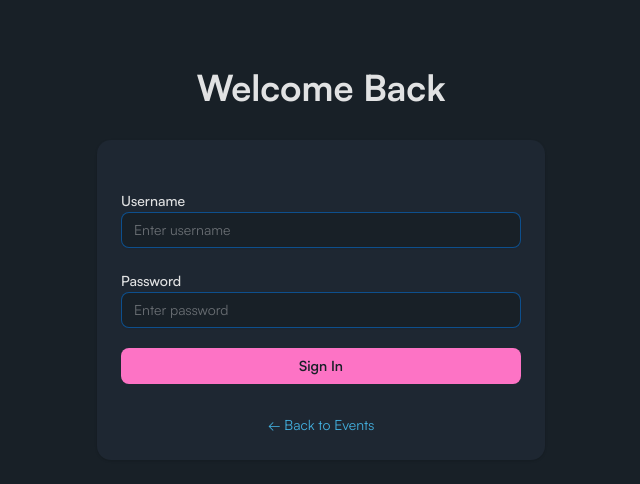
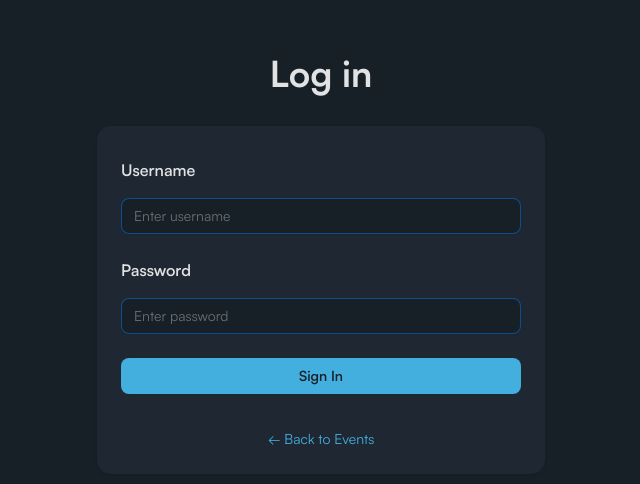
Before and after one commit to amanduhhhh/htn-events, a Next.js app: page /login in a window 1280 px wide. Shown: the part 136-620 px from the top of the page, without its empty margins (319-959 px from the left). Built offline with nearby package versions, Linux system fonts and the light colour scheme.

Commit message:
integrate event modal

```diff
--- a/app/login/page.tsx
+++ b/app/login/page.tsx
@@ -35,17 +35,17 @@ export default function LoginPage() {
       <div className="w-full max-w-md space-y-8">
         <div className="text-center">
           <h2 className="text-3xl sm:text-4xl font-bold text-foreground">
-            Welcome Back
+            Log in
           </h2>
         </div>
 
         <Card className="bg-card border-0">
-          <CardContent className="pt-6">
-            <form onSubmit={handleSubmit} className="space-y-5">
-              <div className="space-y-2">
+          <CardContent className="pt-2">
+            <form onSubmit={handleSubmit} className="space-y-6">
+              <div className="space-y-4">
                 <label
                   htmlFor="username"
-                  className="text-sm font-medium text-foreground"
+                  className="text-base font-semibold text-foreground block"
                 >
                   Username
                 </label>
@@ -60,10 +60,10 @@ export default function LoginPage() {
                 />
               </div>
 
-              <div className="space-y-2">
+              <div className="space-y-4">
                 <label
                   htmlFor="password"
-                  className="text-sm font-medium text-foreground"
+                  className="text-base font-semibold text-foreground block"
                 >
                   Password
                 </label>
@@ -87,7 +87,7 @@ export default function LoginPage() {
               <Button
                 type="submit"
                 disabled={isLoading}
-                className="w-full bg-pink hover:bg-pink/80 text-background font-semibold"
+                className="w-full bg-light-blue hover:bg-light-blue/80 text-background font-semibold"
               >
                 {isLoading ? "Signing in..." : "Sign In"}
               </Button>
--- a/app/page.tsx
+++ b/app/page.tsx
@@ -5,6 +5,7 @@ import Link from "next/link";
 import { useRouter } from "next/navigation";
 import { fetchEvents, TEvent } from "@/lib/api";
 import { EventCard } from "@/components/EventCard";
+import { EventModal } from "@/components/EventModal";
 import { Button } from "@/components/ui/button";
 
 interface GroupedEvents {
@@ -53,15 +54,42 @@ function groupEventsByDate(events: TEvent[]): GroupedEvents[] {
 
 export default function Home() {
   const [groupedEvents, setGroupedEvents] = useState<GroupedEvents[]>([]);
+  const [allEvents, setAllEvents] = useState<TEvent[]>([]);
   const [loading, setLoading] = useState(true);
   const [error, setError] = useState<string | null>(null);
   const [isAuthenticated, setIsAuthenticated] = useState(false);
+  const [selectedEvent, setSelectedEvent] = useState<TEvent | null>(null);
+  const [isModalOpen, setIsModalOpen] = useState(false);
   const router = useRouter();
 
   useEffect(() => {
     const authStatus = localStorage.getItem("isAuthenticated") === "true";
     setIsAuthenticated(authStatus);
   }, []);
+
+  useEffect(() => {
+    const hash = window.location.hash.slice(1);
+    if (hash) {
+      const eventId = parseInt(hash);
+      const event = allEvents.find((e) => e.id === eventId);
+      if (event) {
+        setSelectedEvent(event);
+        setIsModalOpen(true);
+      }
+    }
+  }, [allEvents]);
+
+  const handleEventClick = (event: TEvent) => {
+    setSelectedEvent(event);
+    setIsModalOpen(true);
+    window.history.pushState(null, "", `#${event.id}`);
+  };
+
+  const handleCloseModal = () => {
+    setIsModalOpen(false);
+    setSelectedEvent(null);
+    window.history.pushState(null, "", window.location.pathname);
+  };
 
   const handleLogout = () => {
     localStorage.removeItem("isAuthenticated");
@@ -77,6 +105,8 @@ export default function Home() {
         const sortedEvents = fetchedEvents.sort(
           (a, b) => a.start_time - b.start_time
         );
+
+        setAllEvents(sortedEvents);
 
         const filteredEvents = isAuthenticated
           ? sortedEvents
@@ -168,7 +198,12 @@ export default function Home() {
                 </h2>
                 <div className="grid gap-6 sm:grid-cols-2">
                   {group.events.map((event) => (
-                    <EventCard key={event.id} event={event} />
+                    <div key={event.id} id={`event-${event.id}`}>
+                      <EventCard
+                        event={event}
+                        onClick={() => handleEventClick(event)}
+                      />
+                    </div>
                   ))}
                 </div>
               </div>
@@ -176,6 +211,14 @@ export default function Home() {
           </div>
         )}
       </div>
+
+      <EventModal
+        event={selectedEvent}
+        allEvents={allEvents}
+        isOpen={isModalOpen}
+        onClose={handleCloseModal}
+        onEventClick={handleEventClick}
+      />
     </div>
   );
 }
--- a/components/EventCard.tsx
+++ b/components/EventCard.tsx
@@ -9,6 +9,7 @@ import {
 
 interface EventCardProps {
   event: TEvent;
+  onClick?: () => void;
 }
 
 function formatTimeRange(startTime: number, endTime: number): string {
@@ -50,7 +51,7 @@ function truncateDescription(
   return description.slice(0, maxLength).trim() + "...";
 }
 
-export function EventCard({ event }: EventCardProps) {
+export function EventCard({ event, onClick }: EventCardProps) {
   const eventTypeColors = {
     workshop: "text-pink",
     activity: "text-orange",
@@ -58,7 +59,10 @@ export function EventCard({ event }: EventCardProps) {
   };
 
   return (
-    <Card className="bg-card border-0">
+    <Card
+      className="bg-card border-0 cursor-pointer hover:bg-card/80 transition-colors"
+      onClick={onClick}
+    >
       <CardHeader>
         <div
           className={`text-xs font-semibold uppercase tracking-wide mb-2 ${eventTypeColors[event.event_type]}`}
```
